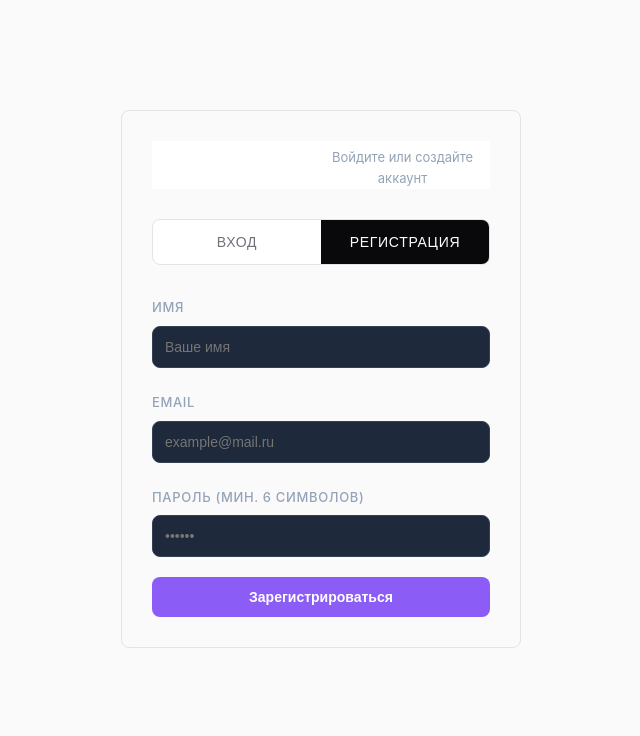
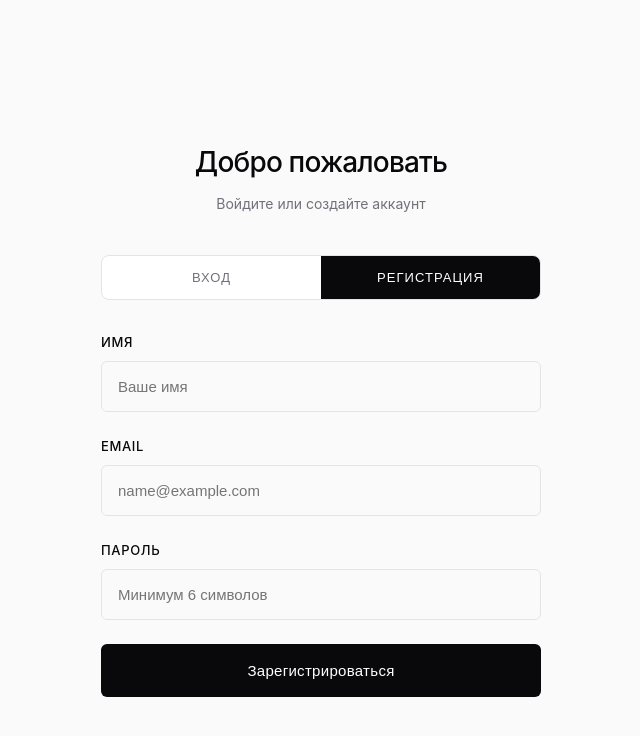
Before and after one commit to MaryGennad/payment-system, a website: page frontend/auth.html in a window 1280 px wide. Both pictures are taken after a click on the button "РЕГИСТРАЦИЯ". Shown: the whole page, without its empty margins (319-959 px from the left). Drawn offline with Linux system fonts and the light colour scheme.

Commit message:
correct emoji

```diff
--- a/frontend/auth.html
+++ b/frontend/auth.html
@@ -7,6 +7,32 @@
   <link rel="stylesheet" href="/css/style.css">
   <link rel="icon" href="data:,">
   <style>
+    /* Специфичные стили только для страницы авторизации */
+    .auth-wrapper {
+      max-width: 440px;
+      margin: 80px auto;
+      animation: fadeInUp 0.8s var(--ease-premium) forwards;
+    }
+
+    .auth-header {
+      text-align: center;
+      margin-bottom: 40px;
+    }
+
+    .auth-header h2 {
+      font-size: 28px;
+      font-weight: 500;
+      letter-spacing: -0.03em;
+      color: var(--text-primary);
+      margin-bottom: 8px;
+    }
+
+    .auth-header p {
+      color: var(--text-secondary);
+      font-size: 14px;
+      font-weight: 400;
+    }
+
     .auth-tabs {
       display: flex;
       gap: 0;
@@ -16,6 +42,7 @@
       border-radius: 8px;
       overflow: hidden;
     }
+
     .tab-btn {
       flex: 1;
       padding: 14px;
@@ -23,29 +50,34 @@
       background: transparent;
       color: var(--text-secondary);
       cursor: pointer;
-    font-size: 14px;
+      font-size: 13px;
       font-weight: 500;
       transition: all 0.3s var(--ease-premium);
       text-transform: uppercase;
-    letter-spacing: 0.05em;
+      letter-spacing: 0.08em;
     }
+
     .tab-btn:hover {
       color: var(--text-primary);
     }
+
     .tab-btn.active {
       background: var(--text-primary);
       color: white;
     }
+
     .form-container { display: none; }
     .form-container.active { display: block; }
   </style>
 </head>
 <body>
   <div class="container">
-    <div class="card" style="max-width: 400px; margin: 50px auto; padding: 30px;">
-      <div class="card-header" style="text-align: center; margin-bottom: 30px; border: none; padding: 0;">
-        <h2 style="color: white; margin: 0;">Добро пожаловать</h2>
-        <p style="color: #94a3b8; font-size: 13px; margin-top: 5px;">Войдите или создайте аккаунт</p>
+    <div class="auth-wrapper">
+
+      <!-- Заголовок -->
+      <div class="auth-header">
+        <h2>Добро пожаловать</h2>
+        <p>Войдите или создайте аккаунт</p>
       </div>
 
       <!-- Вкладки -->
@@ -54,54 +86,36 @@
         <button class="tab-btn" data-tab="register">Регистрация</button>
       </div>
 
-      <!-- Форма ВХОДА (теперь это настоящий тег <form>) -->
+      <!-- Форма ВХОДА -->
       <form id="loginForm" class="form-container active">
         <div class="form-group">
-          <label style="color: #94a3b8; font-size: 13px; margin-bottom: 8px; display: block;">Email</label>
-          <input type="email" id="loginEmail" placeholder="example@mail.ru" required
-                 style="width: 100%; padding: 12px; background: #1e293b; border: 1px solid #334155;
-                        border-radius: 8px; color: white; font-size: 14px; box-sizing: border-box;">
+          <label for="loginEmail">Email</label>
+          <input type="email" id="loginEmail" placeholder="name@example.com" required autocomplete="email">
         </div>
-        <div class="form-group" style="margin-bottom: 20px;">
-          <label style="color: #94a3b8; font-size: 13px; margin-bottom: 8px; display: block;">Пароль</label>
-          <input type="password" id="loginPassword" placeholder="••••••" required
-                 style="width: 100%; padding: 12px; background: #1e293b; border: 1px solid #334155;
-                        border-radius: 8px; color: white; font-size: 14px; box-sizing: border-box;">
+        <div class="form-group">
+          <label for="loginPassword">Пароль</label>
+          <input type="password" id="loginPassword" placeholder="••••••••" required autocomplete="current-password">
         </div>
-        <!-- ВАЖНО: type="submit" и НИКАКОГО onclick -->
-        <button type="submit" id="loginBtn"
-                style="width: 100%; padding: 12px; background: #8b5cf6; border: none;
-                       border-radius: 8px; color: white; font-size: 14px; font-weight: 600;
-                       cursor: pointer; transition: background 0.3s;">
+        <button type="submit" id="loginBtn" class="btn btn-primary">
           Войти
         </button>
       </form>
 
-      <!-- Форма РЕГИСТРАЦИИ (теперь это настоящий тег <form>) -->
+      <!-- Форма РЕГИСТРАЦИИ -->
       <form id="registerForm" class="form-container">
         <div class="form-group">
-          <label style="color: #94a3b8; font-size: 13px; margin-bottom: 8px; display: block;">Имя</label>
-          <input type="text" id="registerName" placeholder="Ваше имя" required
-                 style="width: 100%; padding: 12px; background: #1e293b; border: 1px solid #334155;
-                        border-radius: 8px; color: white; font-size: 14px; box-sizing: border-box;">
+          <label for="registerName">Имя</label>
+          <input type="text" id="registerName" placeholder="Ваше имя" required autocomplete="name">
         </div>
         <div class="form-group">
-          <label style="color: #94a3b8; font-size: 13px; margin-bottom: 8px; display: block;">Email</label>
-          <input type="email" id="registerEmail" placeholder="example@mail.ru" required
-                 style="width: 100%; padding: 12px; background: #1e293b; border: 1px solid #334155;
-                        border-radius: 8px; color: white; font-size: 14px; box-sizing: border-box;">
+          <label for="registerEmail">Email</label>
+          <input type="email" id="registerEmail" placeholder="name@example.com" required autocomplete="email">
         </div>
-        <div class="form-group" style="margin-bottom: 20px;">
-          <label style="color: #94a3b8; font-size: 13px; margin-bottom: 8px; display: block;">Пароль (мин. 6 символов)</label>
-          <input type="password" id="registerPassword" placeholder="••••••" required
-                 style="width: 100%; padding: 12px; background: #1e293b; border: 1px solid #334155;
-                        border-radius: 8px; color: white; font-size: 14px; box-sizing: border-box;">
+        <div class="form-group">
+          <label for="registerPassword">Пароль</label>
+          <input type="password" id="registerPassword" placeholder="Минимум 6 символов" required autocomplete="new-password">
         </div>
-        <!-- ВАЖНО: type="submit" и НИКАКОГО onclick -->
-        <button type="submit" id="registerBtn"
-                style="width: 100%; padding: 12px; background: #8b5cf6; border: none;
-                       border-radius: 8px; color: white; font-size: 14px; font-weight: 600;
-                       cursor: pointer; transition: background 0.3s;">
+        <button type="submit" id="registerBtn" class="btn btn-primary">
           Зарегистрироваться
         </button>
       </form>
@@ -109,7 +123,6 @@
     </div>
   </div>
 
-  <!-- Подключаем ВНЕШНИЙ скрипт, который содержит всю логику (без встроенных скриптов!) -->
   <script src="/js/auth.js"></script>
 </body>
 </html>
--- a/frontend/js/auth.js
+++ b/frontend/js/auth.js
@@ -23,7 +23,7 @@ window.auth = {
 };
 
 // ============================================
-// АВТОРЕДИРЕКТ: Если уже авторизован, кидаем в КАТАЛОГ УСЛУГ
+// АВТОРЕДИРЕКТ: Если уже авторизован, переходим в КАТАЛОГ УСЛУГ
 // ============================================
 if (window.location.pathname.includes('auth.html') && window.auth.getAuth().token) {
   window.location.href = 'services.html';
@@ -64,7 +64,7 @@ if (loginForm) {
     const submitBtn = loginForm.querySelector('button[type="submit"]');
 
     try {
-      // Блокируем кнопку, чтобы избежать двойной отправки
+      // Блокируем кнопку для предотвращения двойной отправки
       if (submitBtn) {
         submitBtn.disabled = true;
         submitBtn.textContent = 'Вход...';
@@ -77,15 +77,16 @@ if (loginForm) {
       });
 
       const data = await res.json();
-      if (!res.ok) throw new Error(data.error || 'Ошибка входа');
+      if (!res.ok) throw new Error(data.error || 'Неверный email или пароль');
 
       window.auth.saveAuth(data.token, data.user);
 
-      // 🎯 РЕДИРЕКТ НА КАТАЛОГ УСЛУГ
+      // Перенаправление в каталог
       window.location.href = 'services.html';
 
     } catch (err) {
-      alert('❌ ' + err.message);
+      // Строгое сообщение без эмодзи
+      alert('Ошибка: ' + err.message);
     } finally {
       // Возвращаем кнопку в исходное состояние
       if (submitBtn) {
@@ -110,7 +111,7 @@ if (registerForm) {
     const submitBtn = registerForm.querySelector('button[type="submit"]');
 
     try {
-      // Блокируем кнопку, чтобы избежать двойной отправки
+      // Блокируем кнопку для предотвращения двойной отправки
       if (submitBtn) {
         submitBtn.disabled = true;
         submitBtn.textContent = 'Регистрация...';
@@ -123,15 +124,16 @@ if (registerForm) {
       });
 
       const data = await res.json();
-      if (!res.ok) throw new Error(data.error || 'Ошибка регистрации');
+      if (!res.ok) throw new Error(data.error || 'Ошибка при создании аккаунта');
 
       window.auth.saveAuth(data.token, data.user);
 
-      // 🎯 РЕДИРЕКТ НА КАТАЛОГ УСЛУГ
+      // Перенаправление в каталог
       window.location.href = 'services.html';
 
     } catch (err) {
-      alert('❌ ' + err.message);
+      // Строгое сообщение без эмодзи
+      alert('Ошибка: ' + err.message);
     } finally {
       // Возвращаем кнопку в исходное состояние
       if (submitBtn) {
@@ -146,7 +148,8 @@ if (registerForm) {
 // ФУНКЦИЯ ВЫХОДА (доступна на всех страницах)
 // ============================================
 window.logout = function() {
-  if (confirm('Выйти из аккаунта?')) {
+  // Формальный текст подтверждения без эмодзи
+  if (confirm('Вы действительно хотите выйти из аккаунта?')) {
     window.auth.clearAuth();
     window.location.href = 'auth.html';
   }
```
Lines whose indentation alone changed are shown as unchanged.
